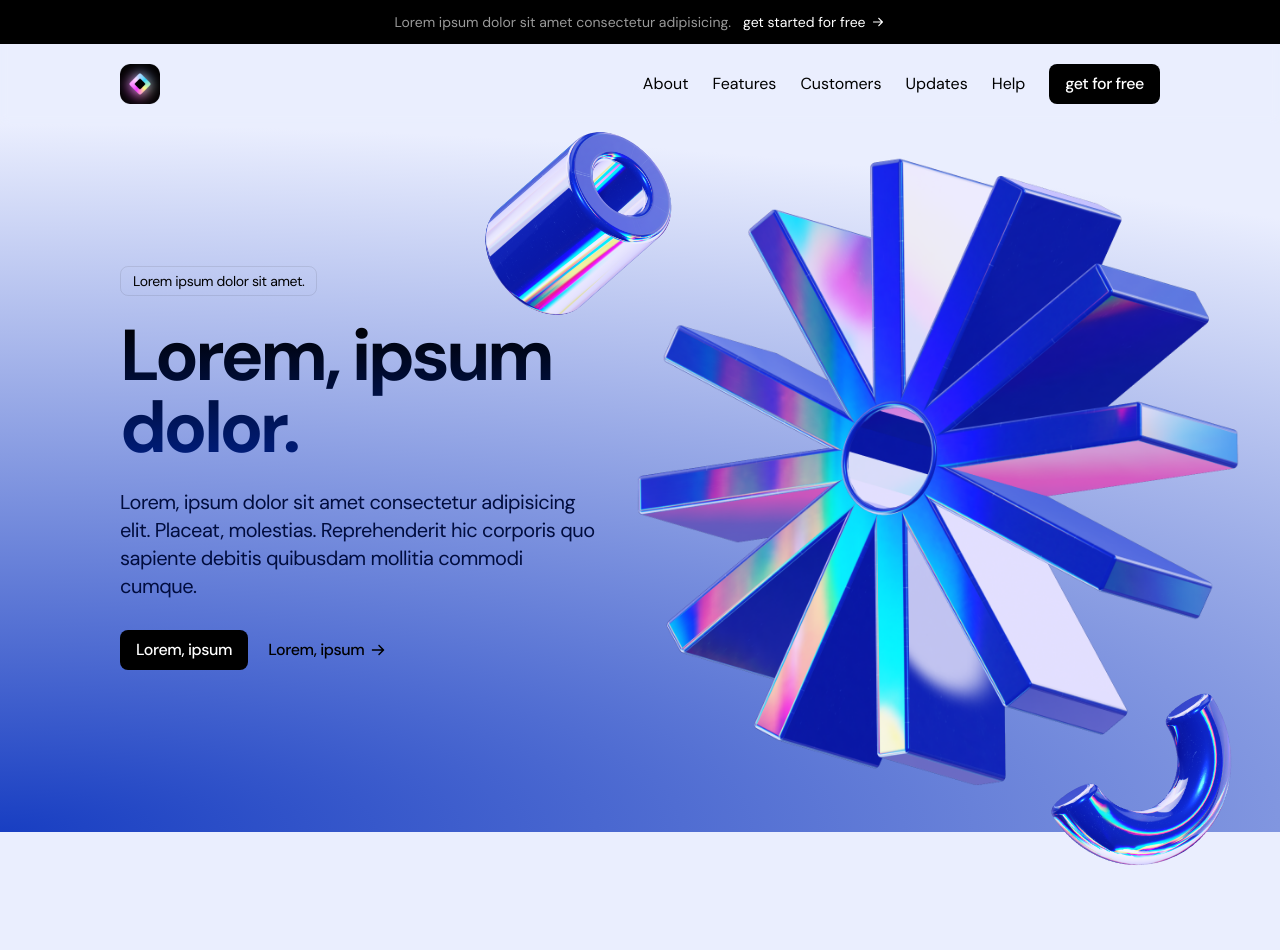
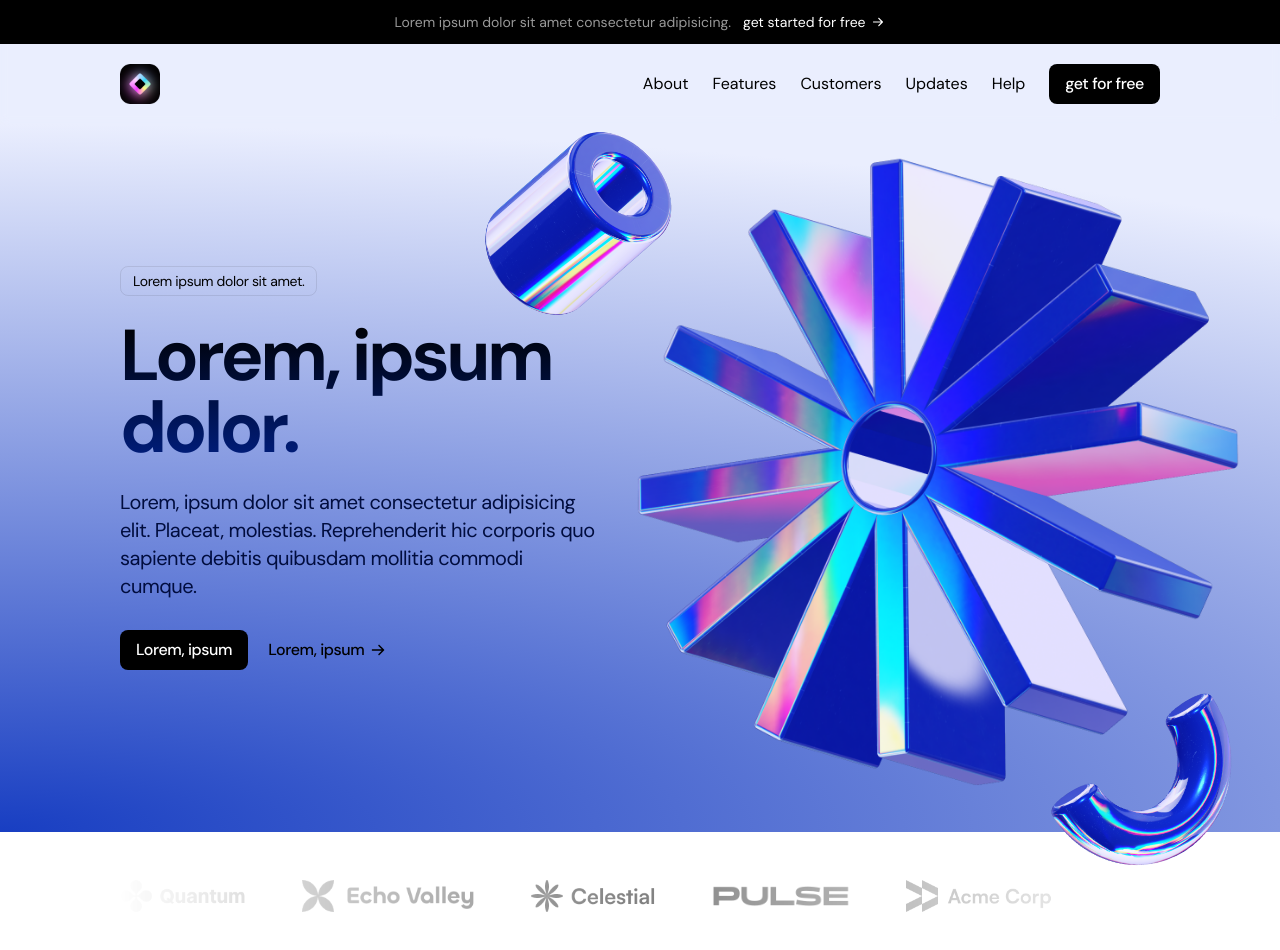
Before and after one commit to charlestanev/AeroNext, a Next.js app in the folder aero-next/: page / in a window 1280 px wide. Shown: the top 950 px of the page. Before the commit the page ends 928 px from the top, so only its background shows below. Built offline with nearby package versions, Linux system fonts and the light colour scheme.

Commit message:
chore: Update LogoTicker component with logo images and styling

```diff
--- a/aero-next/src/app/globals.css
+++ b/aero-next/src/app/globals.css
@@ -15,4 +15,7 @@
     @apply text-black bg-transparent;
   }
 
+  .logo-ticker-image {
+    @apply h-8 w-auto;
+  }
 }
--- a/aero-next/src/app/page.tsx
+++ b/aero-next/src/app/page.tsx
@@ -1,11 +1,13 @@
 import Header from "@/sections/Header";
 import Hero from "@/sections/Hero";
+import LogoTicker from "@/sections/LogoTicker";
 
 export default function Home() {
   return (
     <>
       <Header/>
       <Hero/>
+      <LogoTicker/>
     </>
   )
 }
--- a/aero-next/src/sections/LogoTicker.tsx
+++ b/aero-next/src/sections/LogoTicker.tsx
@@ -1,3 +1,27 @@
-export const LogoTicker = () => {
-  return null;
-};
+import React from 'react';
+import quantumLogo from '@/assets/logo-quantum.png'; // Assuming it's in the assets folder
+import echoLogo from '@/assets/logo-echo.png';
+import celestialLogo from '@/assets/logo-celestial.png';
+import pulseLogo from '@/assets/logo-pulse.png';
+import acmeLogo from '@/assets/logo-acme.png'; // Corrected to match the actual file name
+import Image from 'next/image';
+
+const LogoTicker = () => {
+  return (
+    <div className='py-8 md:py-12 bg-white'>
+      <div className='container'>
+        <div className='flex overflow-hidden [mask-image:linear-gradient(to_right,transparent,black,transparent)]'>
+          <div className='flex gap-14 justify-between items-center'>
+            <Image src={quantumLogo} alt='Quantum Logo' className='logo-ticker-image' />
+            <Image src={echoLogo} alt='Echo Logo' className='logo-ticker-image' />
+            <Image src={celestialLogo} alt='Celestial Logo' className='logo-ticker-image' />
+            <Image src={pulseLogo} alt='Pulse Logo' className='logo-ticker-image' />
+            <Image src={acmeLogo} alt='Acme Logo' className='logo-ticker-image' />
+          </div>
+        </div>
+      </div>
+    </div>
+  );
+}
+
+export default LogoTicker;
```
